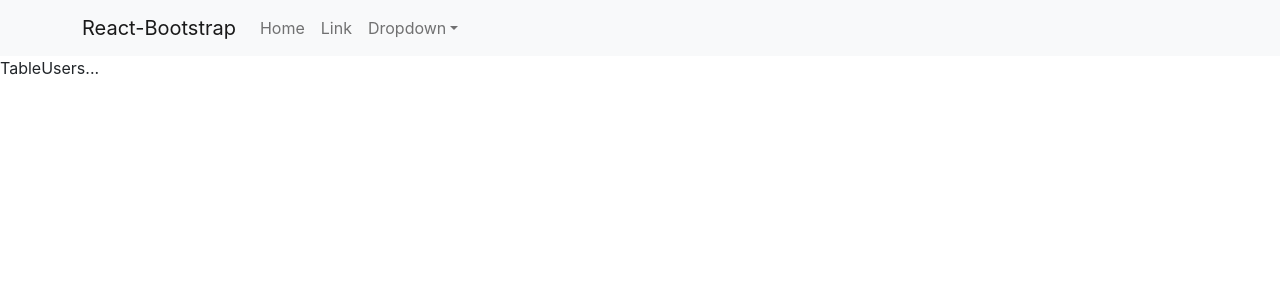
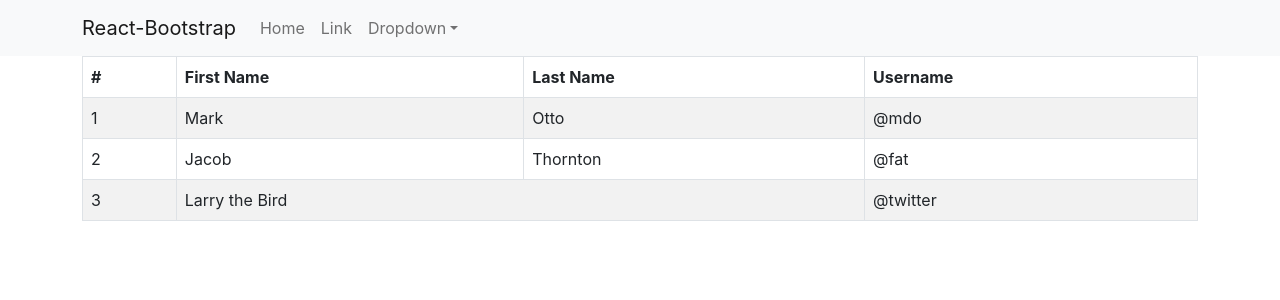
Before and after one commit to huynhvantam/react-project-1, a React (Create React App) app: page / in a window 1280 px wide. Shown: the top 300 px of the page. Built offline with nearby package versions, Linux system fonts and the light colour scheme; the HTML template or start-up script is replaced by a standard one.

Commit message:
bootstrap-table

```diff
--- a/src/App.jsx
+++ b/src/App.jsx
@@ -1,3 +1,4 @@
+import { Container } from "react-bootstrap";
 import "./App.scss";
 import Header from "./components/Header";
 import TableUsers from "./components/TableUsers";
@@ -5,7 +6,9 @@
   return (
     <div className="app-container">
       <Header/>
+      <Container>
       <TableUsers/>
+      </Container>
     </div>
   )
 }
--- a/src/components/TableUsers.jsx
+++ b/src/components/TableUsers.jsx
@@ -1,5 +1,37 @@
+import Table from 'react-bootstrap/Table';
+
 function TableUsers() {
-  return <>TableUsers...</>;
+  return (
+    <Table striped bordered hover>
+      <thead>
+        <tr>
+          <th>#</th>
+          <th>First Name</th>
+          <th>Last Name</th>
+          <th>Username</th>
+        </tr>
+      </thead>
+      <tbody>
+        <tr>
+          <td>1</td>
+          <td>Mark</td>
+          <td>Otto</td>
+          <td>@mdo</td>
+        </tr>
+        <tr>
+          <td>2</td>
+          <td>Jacob</td>
+          <td>Thornton</td>
+          <td>@fat</td>
+        </tr>
+        <tr>
+          <td>3</td>
+          <td colSpan={2}>Larry the Bird</td>
+          <td>@twitter</td>
+        </tr>
+      </tbody>
+    </Table>
+  );
 }
 
 export default TableUsers;
```
